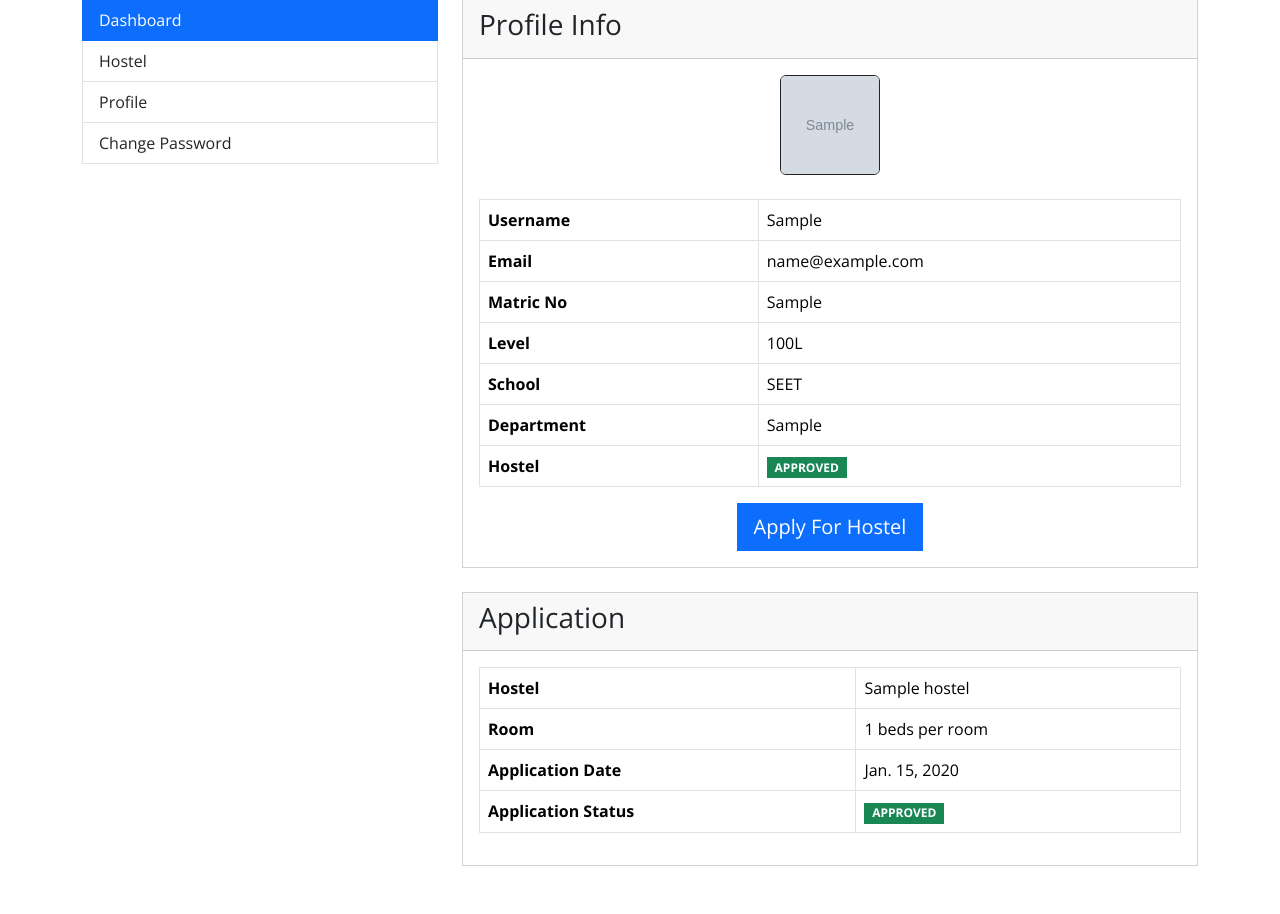
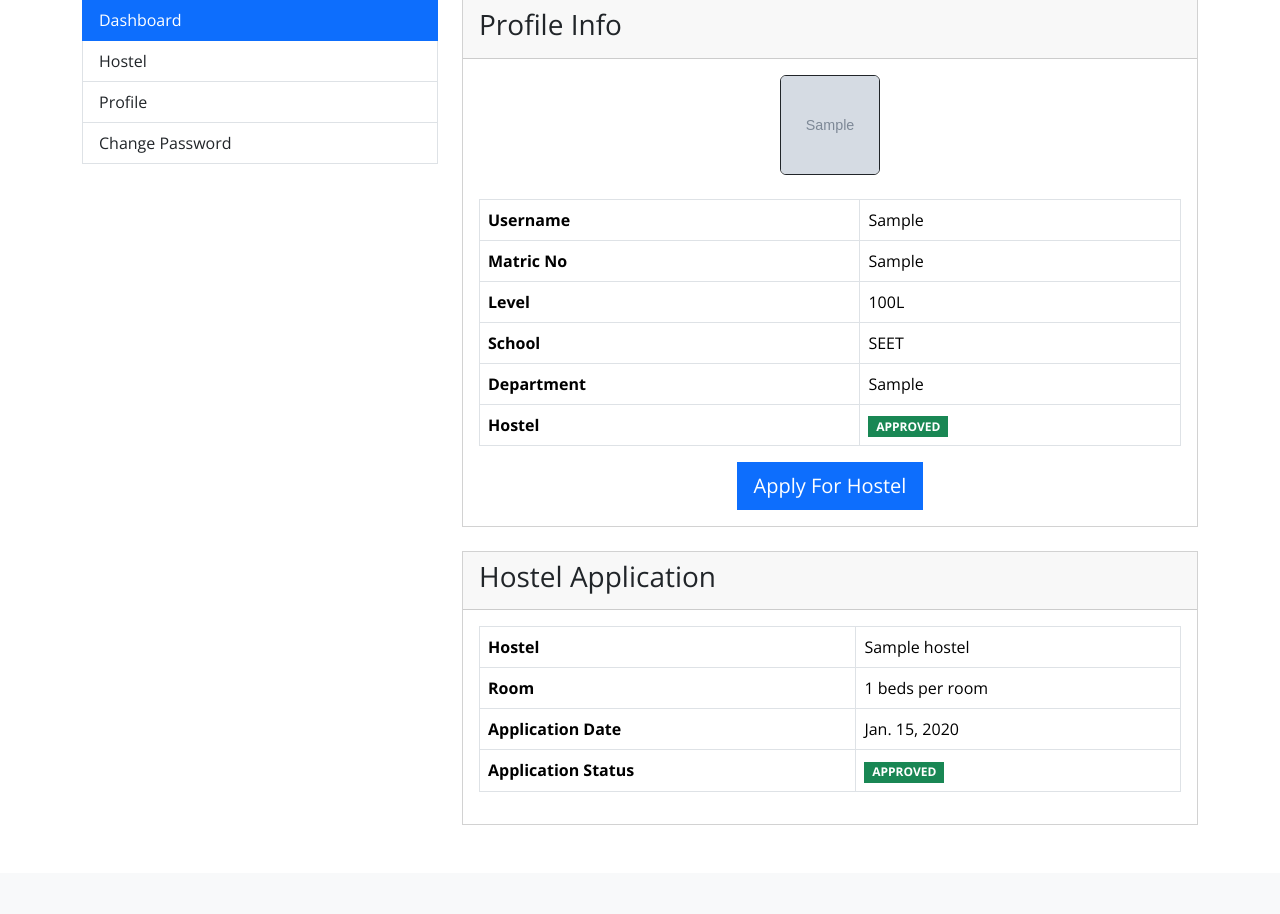
Before and after one commit to bodeokunfolami/futahostel, a Django app: page /dashboard/ in a window 1280 px wide. Shown: the part 145-1059 px from the top of the page. After the commit the page ends 970 px from the top, so only its background shows below. Run offline with Django 4.2, Linux system fonts and the light colour scheme; a user stored in the database is signed in; tables that the repository leaves empty hold one stand-in row (values such as "Sample post"); grey boxes marked "Sample" are stand-in pictures; some libraries are stand-ins or nearby versions.

Commit message:
Extra modifications

```diff
--- a/templates/users/dashboard.html
+++ b/templates/users/dashboard.html
@@ -30,7 +30,7 @@
               <th>Username</th>
               <td class="text-capitalize">{{request.user.username}}</td>
             </tr>
-            <tr>
+            <tr class="d-none">
               <th>Email</th>
               <td>{{request.user.email}}</td>
             </tr>
@@ -83,7 +83,7 @@
             data-bs-toggle="collapse"
             data-bs-target="#hostelAppBody"
           >
-            <h3>Application</h3>
+            <h3>Hostel Application</h3>
           </button>
         </div>
         <div
```
